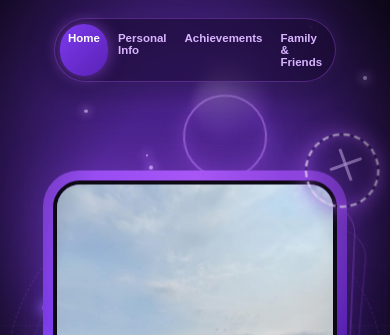
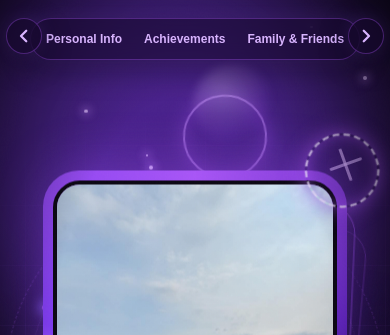
Before and after one commit to CarantoJohnMarvian/CarantoJohnMarvian.github.io, a plain HTML site: page index.html in a window 390 px wide. Shown: the top 335 px of the page. Drawn offline with Linux system fonts and the light colour scheme.

Commit message:
Update index.html

```diff
--- a/index.html
+++ b/index.html
@@ -317,6 +317,7 @@
             backdrop-filter: blur(12px);
             box-shadow: 0 8px 30px rgba(0, 0, 0, 0.4), 0 0 20px rgba(139, 92, 246, 0.2);
             animation: navDrop 0.9s cubic-bezier(0.2, 0.8, 0.2, 1) 0.2s backwards;
+            white-space: nowrap;
         }
 
         .nav a {
@@ -333,12 +334,6 @@
         .nav a:hover {
             color: #ffffff;
             background: rgba(168, 85, 247, 0.25);
-        }
-
-        .nav a.active {
-            color: #ffffff;
-            background: linear-gradient(135deg, #7c3aed, #5b21b6);
-            box-shadow: 0 0 16px rgba(168, 85, 247, 0.6);
         }
 
         .wipe {
@@ -911,10 +906,56 @@
                 display: none !important;
             }
         }
-        /* room for the fourth menu link on small phones */
+        /* room for the menu links on small phones */
         @media (max-width: 480px) {
             .nav { gap: 2px; padding: 5px; }
-            .nav a { padding: 8px 8px; font-size: 11.5px; letter-spacing: 0; }
+            .nav a { padding: 8px 10px; font-size: 12px; letter-spacing: 0; }
+        }
+        /* Previous / next page arrows */
+        .arrow {
+            position: fixed;
+            top: 50%;
+            transform: translateY(-50%);
+            z-index: 8;
+            width: 44px;
+            height: 44px;
+            display: flex;
+            align-items: center;
+            justify-content: center;
+            color: #d8b4fe;
+            text-decoration: none;
+            border-radius: 50%;
+            background: rgba(20, 8, 43, 0.55);
+            border: 1px solid rgba(168, 85, 247, 0.35);
+            -webkit-backdrop-filter: blur(12px);
+            backdrop-filter: blur(12px);
+            box-shadow: 0 8px 30px rgba(0, 0, 0, 0.4), 0 0 20px rgba(139, 92, 246, 0.2);
+            transition: background 0.25s ease, color 0.25s ease, box-shadow 0.25s ease;
+        }
+
+        .arrow.prev { left: 10px; }
+        .arrow.next { right: 10px; }
+
+        .arrow:hover,
+        .arrow:focus-visible {
+            color: #ffffff;
+            background: linear-gradient(135deg, #7c3aed, #5b21b6);
+            box-shadow: 0 0 16px rgba(168, 85, 247, 0.6);
+            outline: none;
+        }
+
+        /* on narrower screens the arrows sit in the top row, beside the menu */
+        @media (max-width: 900px) {
+            .arrow {
+                top: 18px;
+                transform: none;
+                width: 36px;
+                height: 36px;
+            }
+
+            .arrow svg { width: 18px; height: 18px; }
+            .arrow.prev { left: 6px; }
+            .arrow.next { right: 6px; }
         }
     </style>
 </head>
@@ -923,11 +964,17 @@
     <div class="wipe" id="wipe"></div>
 
     <nav class="nav">
-        <a href="index.html" class="active">Home</a>
         <a href="about.html">Personal Info</a>
         <a href="achievements.html">Achievements</a>
         <a href="family-and-friends.html">Family &amp; Friends</a>
     </nav>
+
+    <a class="arrow prev" href="family-and-friends.html" aria-label="Previous page">
+        <svg viewBox="0 0 24 24" width="22" height="22" fill="none" stroke="currentColor" stroke-width="3" stroke-linecap="round" stroke-linejoin="round"><polyline points="15 5 8 12 15 19"/></svg>
+    </a>
+    <a class="arrow next" href="about.html" aria-label="Next page">
+        <svg viewBox="0 0 24 24" width="22" height="22" fill="none" stroke="currentColor" stroke-width="3" stroke-linecap="round" stroke-linejoin="round"><polyline points="9 5 16 12 9 19"/></svg>
+    </a>
 
     <!-- Far background layers -->
     <div class="bg" aria-hidden="true">
@@ -1099,13 +1146,9 @@
             var wipe = document.getElementById("wipe");
             var reduce = window.matchMedia("(prefers-reduced-motion: reduce)").matches;
 
-            document.querySelectorAll(".nav a").forEach(function (link) {
+            document.querySelectorAll(".nav a, .arrow").forEach(function (link) {
                 link.addEventListener("click", function (e) {
                     if (e.metaKey || e.ctrlKey || e.shiftKey || reduce) return;
-                    if (link.classList.contains("active")) {
-                        e.preventDefault();
-                        return;
-                    }
 
                     e.preventDefault();
                     var href = link.getAttribute("href");
```
